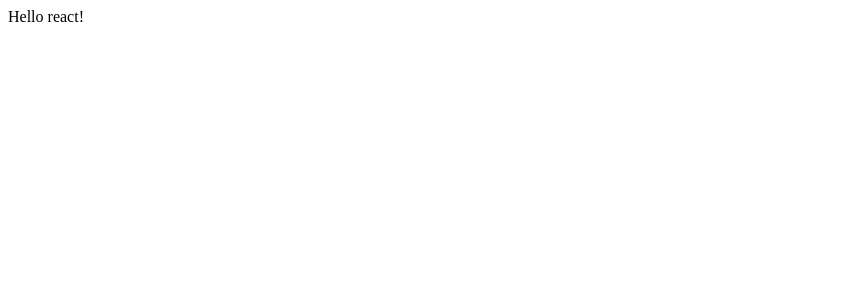
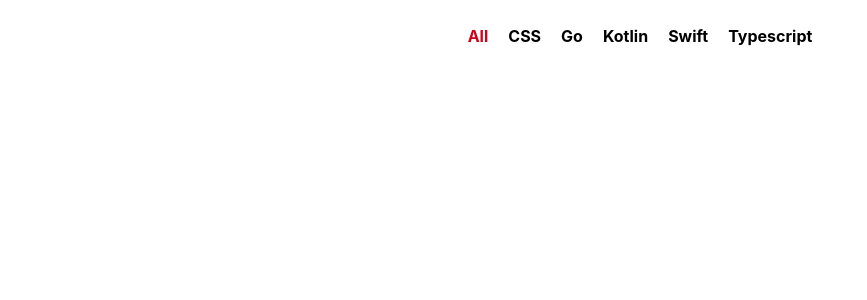
Before and after one commit to 0xSalman/react-github-battle, a React app: page / in a window 1280 px wide. Shown: the top 300 px of the page, without its empty margins (0-867 px from the left). Built offline with nearby package versions, Linux system fonts and the light colour scheme.

Commit message:
Added components to display selectable languages. Other minor refactoring

```diff
--- a/index.html
+++ b/index.html
@@ -2,7 +2,7 @@
 <html lang="en">
   <head>
     <meta charset="UTF-8">
-    <title>React Github Battle</title>
+    <title>React Github Repos</title>
   </head>
   <body>
     <div id="app"></div>
--- a/package.json
+++ b/package.json
@@ -1,7 +1,7 @@
 {
-  "name": "react-github-battle",
+  "name": "react-github-repos",
   "version": "1.0.0",
-  "description": "A simple app built with Typescript, React, Redux and Webpack",
+  "description": "A simple app that shows popular github repos in different languages. The app is built using Typescript, React, Redux and Webpack.",
   "author": "Salman Ahmad",
   "license": "MIT",
   "repository": {
--- a/src/app/app.tsx
+++ b/src/app/App.tsx
@@ -1,10 +1,13 @@
 import * as React from "react";
+import {Popular} from "./Popular";
 
 export class App extends React.Component<any, undefined> {
 
   render() {
     return (
-      <div>Hello react!</div>
+      <div className="container">
+        <Popular/>
+      </div>
     );
   }
 }
--- /dev/null
+++ b/src/app/Popular.tsx
@@ -0,0 +1,32 @@
+import * as React from "react";
+import {SelectLanguage} from "./SelectLanguage";
+
+interface LanguageSate {
+  selectedLanguage: string
+}
+
+export class Popular extends React.Component<any, LanguageSate> {
+
+  constructor(props: any, context: LanguageSate) {
+    super(props, context);
+    this.state = {
+      selectedLanguage: 'All'
+    }
+  }
+
+  updateLanguage(lang: string) {
+    this.setState({
+      selectedLanguage: lang
+    });
+  }
+
+  render() {
+
+    return (
+      <div>
+        <SelectLanguage selectedLanguage={this.state.selectedLanguage}
+                        onSelect={this.updateLanguage.bind(this)}/>
+      </div>
+    );
+  }
+}
--- /dev/null
+++ b/src/app/SelectLanguage.tsx
@@ -0,0 +1,27 @@
+import * as React from "react";
+
+interface SelectLanguageProps {
+  selectedLanguage: string,
+  onSelect: Function
+}
+
+export function SelectLanguage(props: SelectLanguageProps) {
+
+  const languages = ['All', 'CSS', 'Go', 'Kotlin', 'Swift', 'Typescript'];
+
+  return (
+    <ul className="languages">
+      {
+        languages.map((lang) => {
+          return (
+            <li key={lang}
+                className={lang === props.selectedLanguage ? 'selected' : ''}
+                onClick={props.onSelect.bind(this, lang)}>
+              {lang}
+            </li>
+          )
+        })
+      }
+    </ul>
+  );
+}
--- a/src/index.tsx
+++ b/src/index.tsx
@@ -1,6 +1,6 @@
 import * as React from "react";
 import {render} from "react-dom";
-import {App} from "./app/app";
+import {App} from "./app/App";
 import "./styles/index.css";
 
 render(<App/>, document.getElementById('app'));
--- a/src/styles/index.css
+++ b/src/styles/index.css
@@ -0,0 +1,32 @@
+body {
+  font-family: -apple-system, BlinkMacSystemFont, Segoe UI, Roboto, Oxygen-Sans, Ubuntu, Cantarell, Helvetica Neue, sans-serif;
+}
+
+.container {
+  max-width: 1200px;
+  margin: 0 auto;
+}
+
+ul {
+  padding: 0;
+}
+
+li {
+  list-style-type: none;
+  float: left;
+}
+
+.languages {
+  display: flex;
+  justify-content: center;
+}
+
+.languages li {
+  margin: 10px;
+  font-weight: bold;
+  cursor: pointer;
+}
+
+.languages li.selected {
+  color: #d0021b;
+}
```
Also changed, not shown: 1 other file (tests, documents, lock files or other folders).
